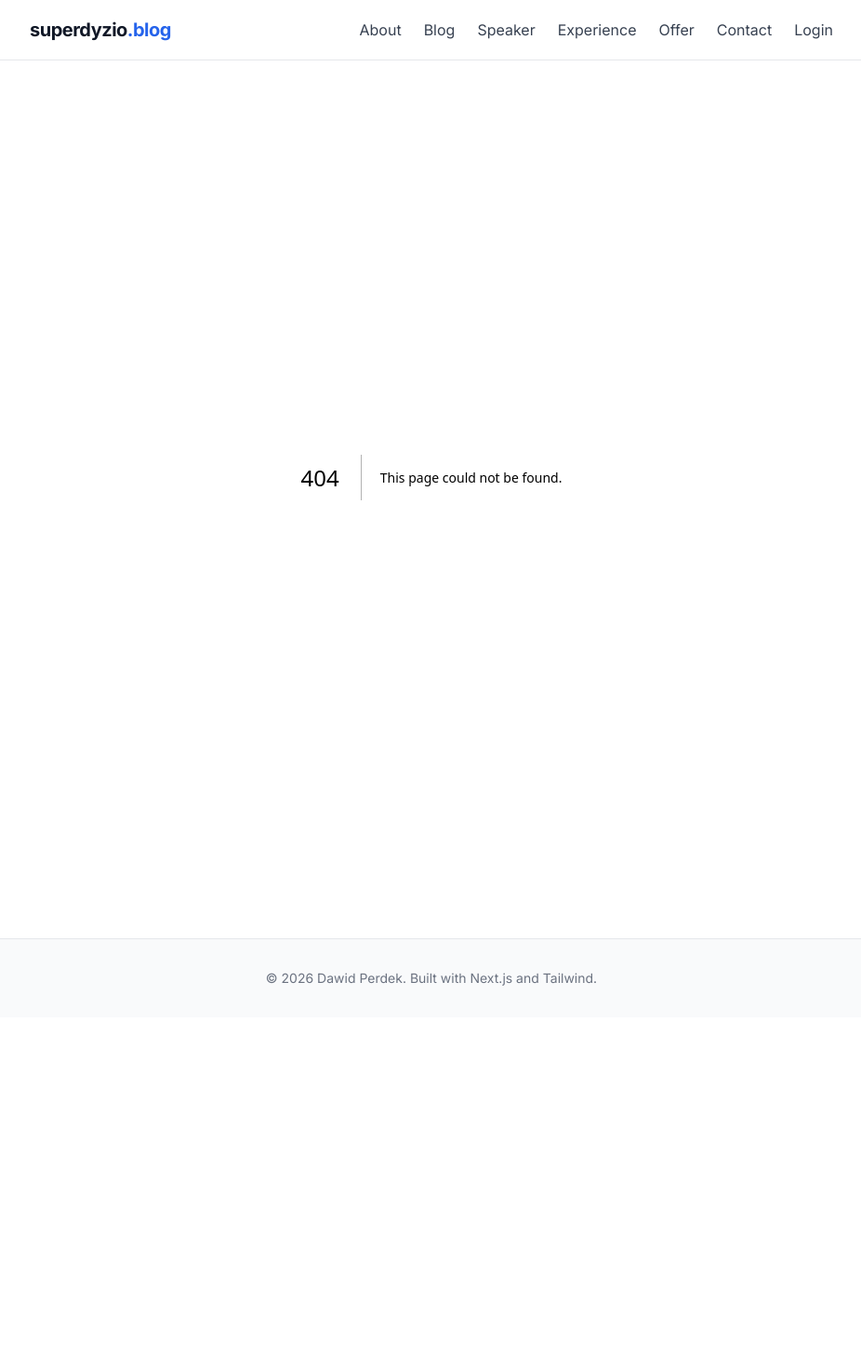
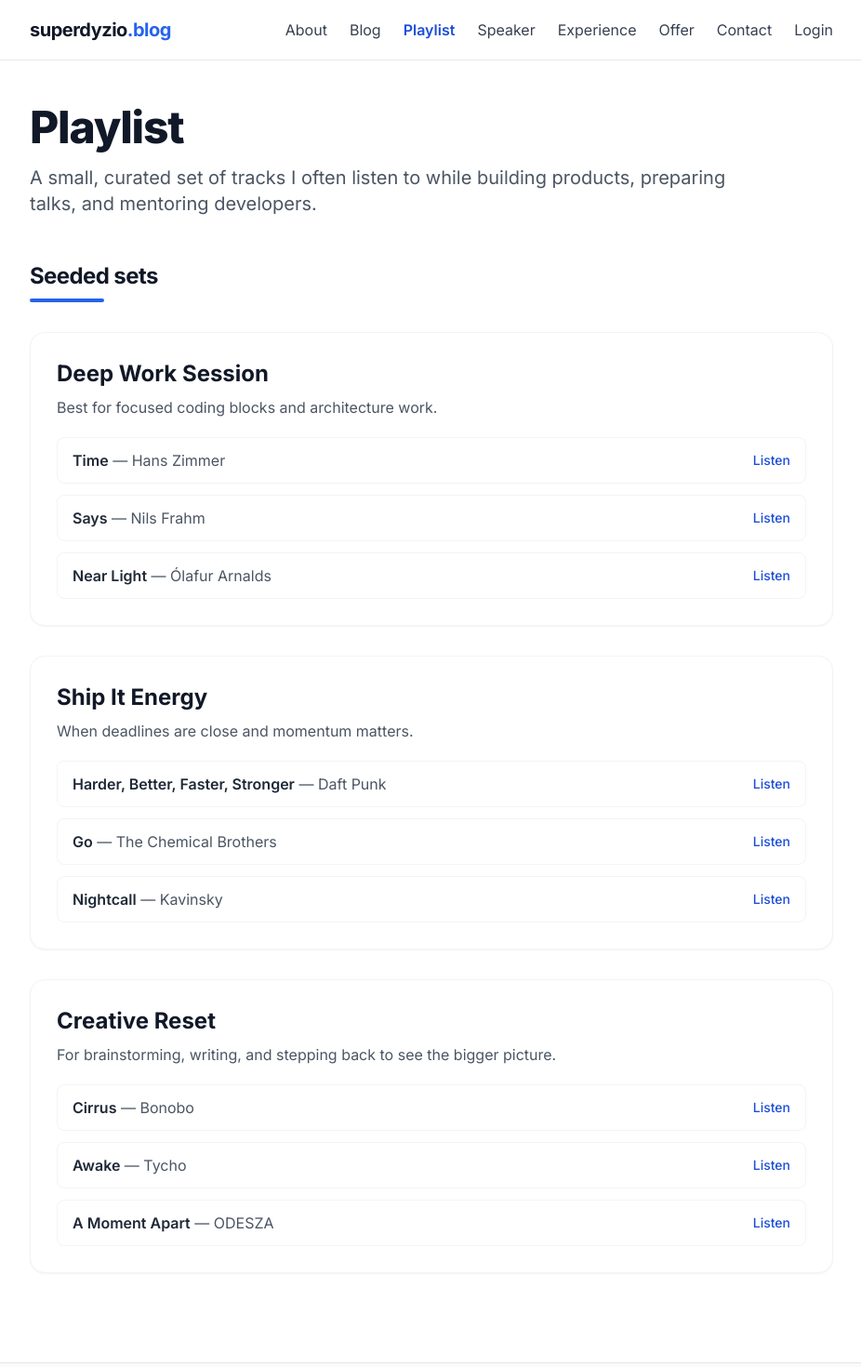
Before and after one commit to superdyzio/superdyzio.github.io, a Next.js app: page /playlist in a window 1280 px wide. Before the commit this address had no page. Shown: the top 1470 px of the page at 93% size, without its empty margins (176-1102 px from the left). Before the commit the page ends 1094 px from the top, so only its background shows below. Built offline with nearby package versions, Linux system fonts and the light colour scheme.

Commit message:
[Junie-GPT-5.3-Codex] added playlist page

```diff
--- a/package.json
+++ b/package.json
@@ -25,6 +25,7 @@
     "@types/react": "^19.0.8",
     "@types/react-dom": "^19.0.3",
     "autoprefixer": "^10.4.20",
+    "eslint-config-next": "16.2.4",
     "postcss": "^8.5.1",
     "tailwindcss": "^3.4.17",
     "typescript": "^5.7.3"
--- /dev/null
+++ b/src/app/playlist/page.tsx
@@ -0,0 +1,115 @@
+const playlistItems = [
+  {
+    title: 'Deep Work Session',
+    context: 'Best for focused coding blocks and architecture work.',
+    tracks: [
+      {
+        artist: 'Hans Zimmer',
+        song: 'Time',
+        url: 'https://open.spotify.com/track/6ZFbXIJkuI1dVNWvzJzown',
+      },
+      {
+        artist: 'Nils Frahm',
+        song: 'Says',
+        url: 'https://open.spotify.com/track/0U4Fj5QbBw4j0lP5P36f3w',
+      },
+      {
+        artist: 'Ólafur Arnalds',
+        song: 'Near Light',
+        url: 'https://open.spotify.com/track/7vYp3cp2TAs0F9FfA83kSM',
+      },
+    ],
+  },
+  {
+    title: 'Ship It Energy',
+    context: 'When deadlines are close and momentum matters.',
+    tracks: [
+      {
+        artist: 'Daft Punk',
+        song: 'Harder, Better, Faster, Stronger',
+        url: 'https://open.spotify.com/track/07CwWCJetytT1cSnQOgRMU',
+      },
+      {
+        artist: 'The Chemical Brothers',
+        song: 'Go',
+        url: 'https://open.spotify.com/track/1YhM0fG4fAqz9wY5Y4R7R9',
+      },
+      {
+        artist: 'Kavinsky',
+        song: 'Nightcall',
+        url: 'https://open.spotify.com/track/0U0ldCRmgCqhVvD6ksG63j',
+      },
+    ],
+  },
+  {
+    title: 'Creative Reset',
+    context: 'For brainstorming, writing, and stepping back to see the bigger picture.',
+    tracks: [
+      {
+        artist: 'Bonobo',
+        song: 'Cirrus',
+        url: 'https://open.spotify.com/track/2lJ4d8MCT6ZlDRHKJ1br14',
+      },
+      {
+        artist: 'Tycho',
+        song: 'Awake',
+        url: 'https://open.spotify.com/track/6Zf9Qv5N9vQv8M8rjF0fTq',
+      },
+      {
+        artist: 'ODESZA',
+        song: 'A Moment Apart',
+        url: 'https://open.spotify.com/track/6I2tqFhk8tq69iursYxuxd',
+      },
+    ],
+  },
+];
+
+export default function PlaylistPage() {
+  return (
+    <div className="page-stack">
+      <header className="page-header">
+        <h1 className="page-title">Playlist</h1>
+        <p className="page-lead max-w-3xl">
+          A small, curated set of tracks I often listen to while building products, preparing talks,
+          and mentoring developers.
+        </p>
+      </header>
+
+      <section className="section-stack">
+        <div className="section-subtitle">
+          <h2 className="section-title">Seeded sets</h2>
+          <div className="section-accent"></div>
+        </div>
+
+        <div className="grid gap-6 sm:gap-8">
+          {playlistItems.map((set) => (
+            <article key={set.title} className="bg-white border border-gray-100 rounded-2xl p-5 sm:p-7 shadow-sm">
+              <h3 className="text-xl sm:text-2xl font-bold text-gray-900">{set.title}</h3>
+              <p className="text-gray-600 mt-2 mb-5">{set.context}</p>
+              <ol className="space-y-3">
+                {set.tracks.map((track) => (
+                  <li key={`${track.artist}-${track.song}`}>
+                    <a
+                      href={track.url}
+                      target="_blank"
+                      rel="noreferrer"
+                      className="group flex items-center justify-between gap-3 rounded-lg border border-gray-100 px-4 py-3 hover:border-blue-200 hover:bg-blue-50/40 transition-colors"
+                    >
+                      <span className="text-gray-800">
+                        <span className="font-semibold">{track.song}</span>{' '}
+                        <span className="text-gray-600">— {track.artist}</span>
+                      </span>
+                      <span className="text-sm font-medium text-blue-700 group-hover:translate-x-0.5 transition-transform">
+                        Listen
+                      </span>
+                    </a>
+                  </li>
+                ))}
+              </ol>
+            </article>
+          ))}
+        </div>
+      </section>
+    </div>
+  );
+}
--- a/src/components/MainNavigationLinks.tsx
+++ b/src/components/MainNavigationLinks.tsx
@@ -12,6 +12,7 @@ const activeNavLinkClassName = 'text-blue-700 font-semibold';
 const navItems = [
   { href: '/#about', label: 'About', pathname: '/' },
   { href: '/blog', label: 'Blog', pathname: '/blog' },
+  { href: '/playlist', label: 'Playlist', pathname: '/playlist' },
   { href: '/speaker', label: 'Speaker', pathname: '/speaker' },
   { href: '/experience', label: 'Experience', pathname: '/experience' },
   { href: '/offer', label: 'Offer', pathname: '/offer' },
```
Also changed, not shown: 25 other files (tests, documents, lock files or other folders).
